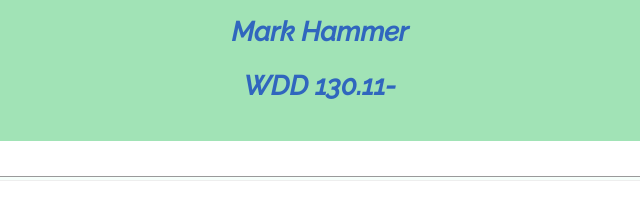
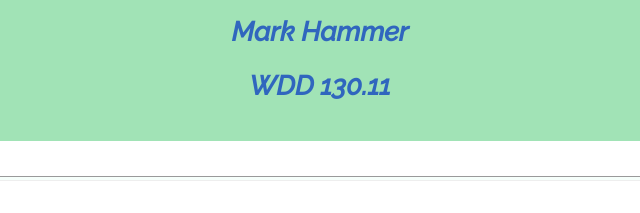
Before and after one commit to ham21019/wdd130, a plain HTML site: page autism/site-plan.html in a window 1280 px wide. Shown: the part 164-377 px from the top of the page, 320-960 px from the left. Drawn offline with Linux system fonts and the light colour scheme.

Commit message:
small typo

```diff
--- a/autism/site-plan.html
+++ b/autism/site-plan.html
@@ -11,7 +11,7 @@
     <header>
       <h1>AZ Autism Guide For Parents Site Plan</h1>
       <h2>Mark Hammer</h2>
-      <h2>WDD 130.11-</h2>
+      <h2>WDD 130.11</h2>
       <!-- In the header above, add the name or your site, your name and class number. For example if you are in section 3 you would put WDD 130.03 -->
     </header>
     <main>
```
